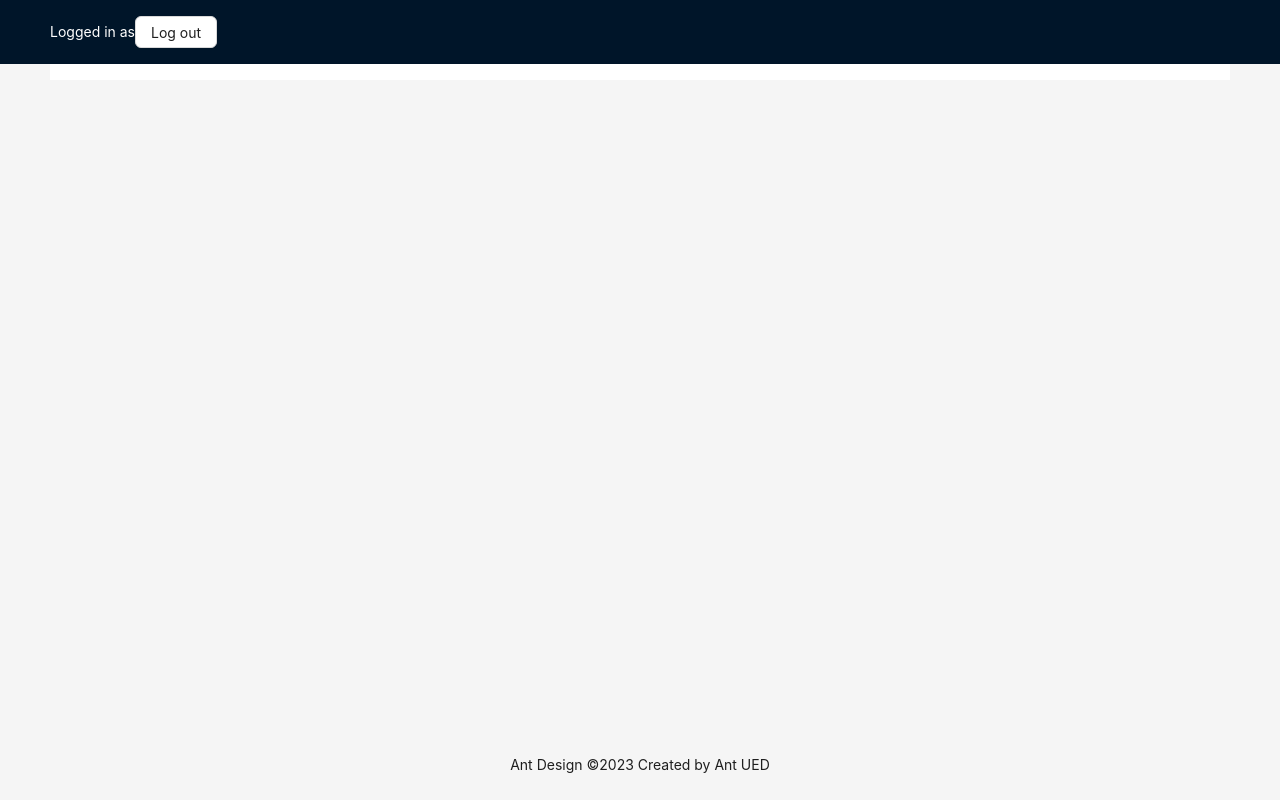
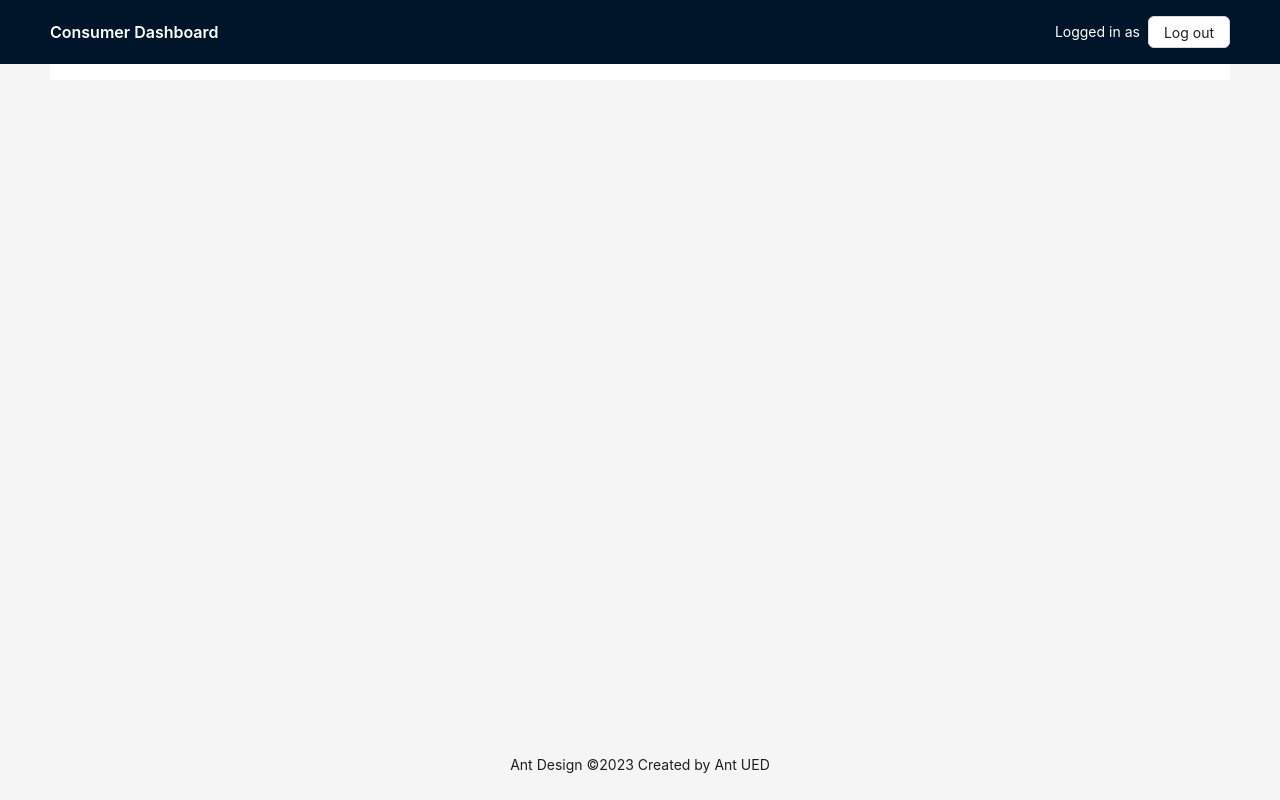
Before and after one commit to Cyphred/iot-power-meter, a React (Vite) app in the folder consumer-web/: page / in a window 1280 px wide. Built offline with nearby package versions, Linux system fonts and the light colour scheme.

Commit message:
Updates consumer dashboard header

```diff
--- a/consumer-web/src/pages/Layout.tsx
+++ b/consumer-web/src/pages/Layout.tsx
@@ -1,4 +1,4 @@
-import { Layout as AntLayout, Button, Typography, theme } from "antd";
+import { Layout as AntLayout, Button, Flex, Typography, theme } from "antd";
 import { Outlet } from "react-router-dom";
 import { useLogout } from "../hooks/useLogout";
 import { useAppSelector } from "../redux/hooks";
@@ -22,11 +22,22 @@ const Layout = () => {
   return (
     <AntLayout className="layout" style={{ width: "100vw", height: "100vh" }}>
       <Header style={{ display: "flex", alignItems: "center" }}>
-        <div className="demo-logo" />
-        <Typography.Text style={{ color: "white" }}>
-          Logged in as {user?.firstName} {user?.lastName}
-        </Typography.Text>
-        <Button onClick={handleLogout}>Log out</Button>
+        <Flex
+          gap={8}
+          align="center"
+          justify="space-between"
+          style={{ width: "100%" }}
+        >
+          <Typography.Title level={5} style={{ margin: 0, color: "white" }}>
+            Consumer Dashboard
+          </Typography.Title>
+          <Flex gap={8} align="center">
+            <Typography.Text style={{ color: "white" }}>
+              Logged in as {user?.firstName} {user?.lastName}
+            </Typography.Text>
+            <Button onClick={handleLogout}>Log out</Button>
+          </Flex>
+        </Flex>
       </Header>
       <Content style={{ padding: "0 50px", overflow: "scroll" }}>
         <div
```
